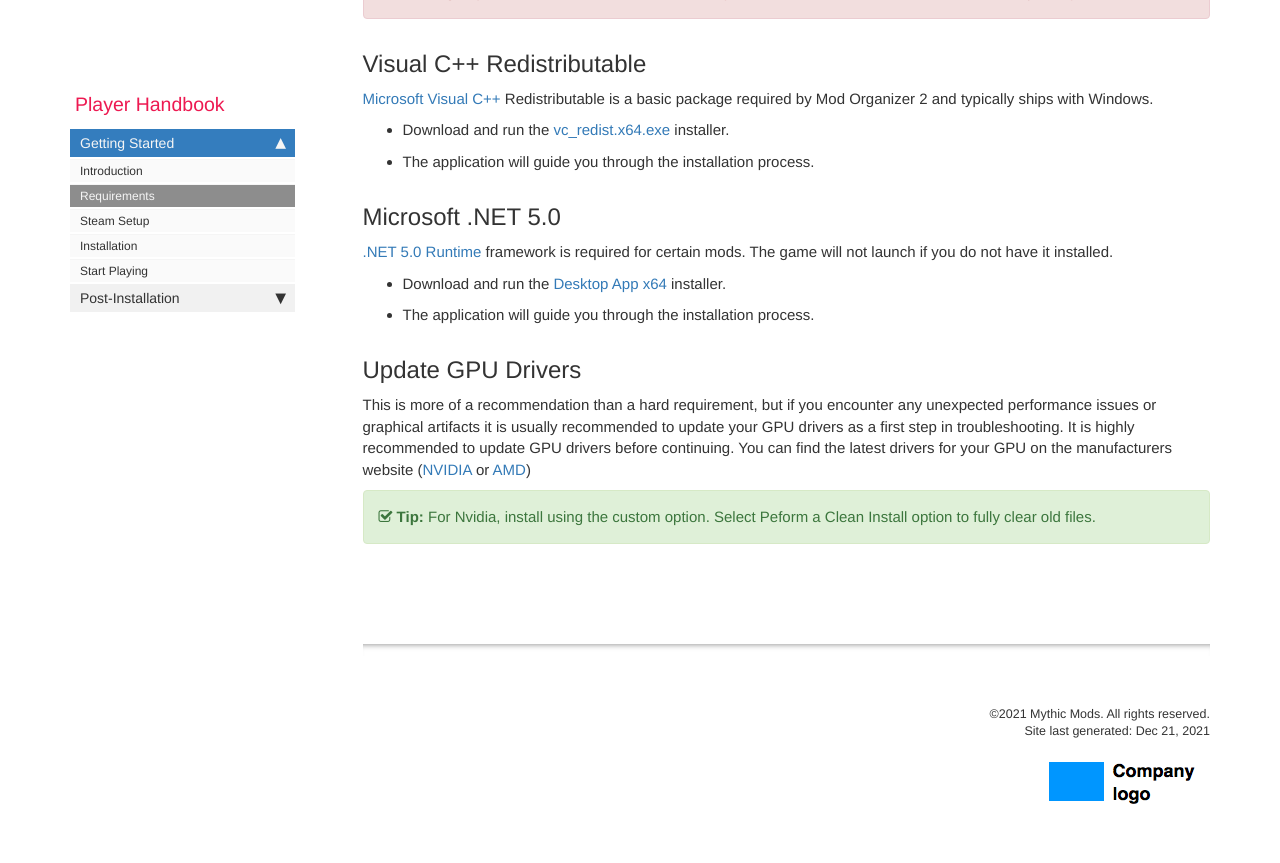
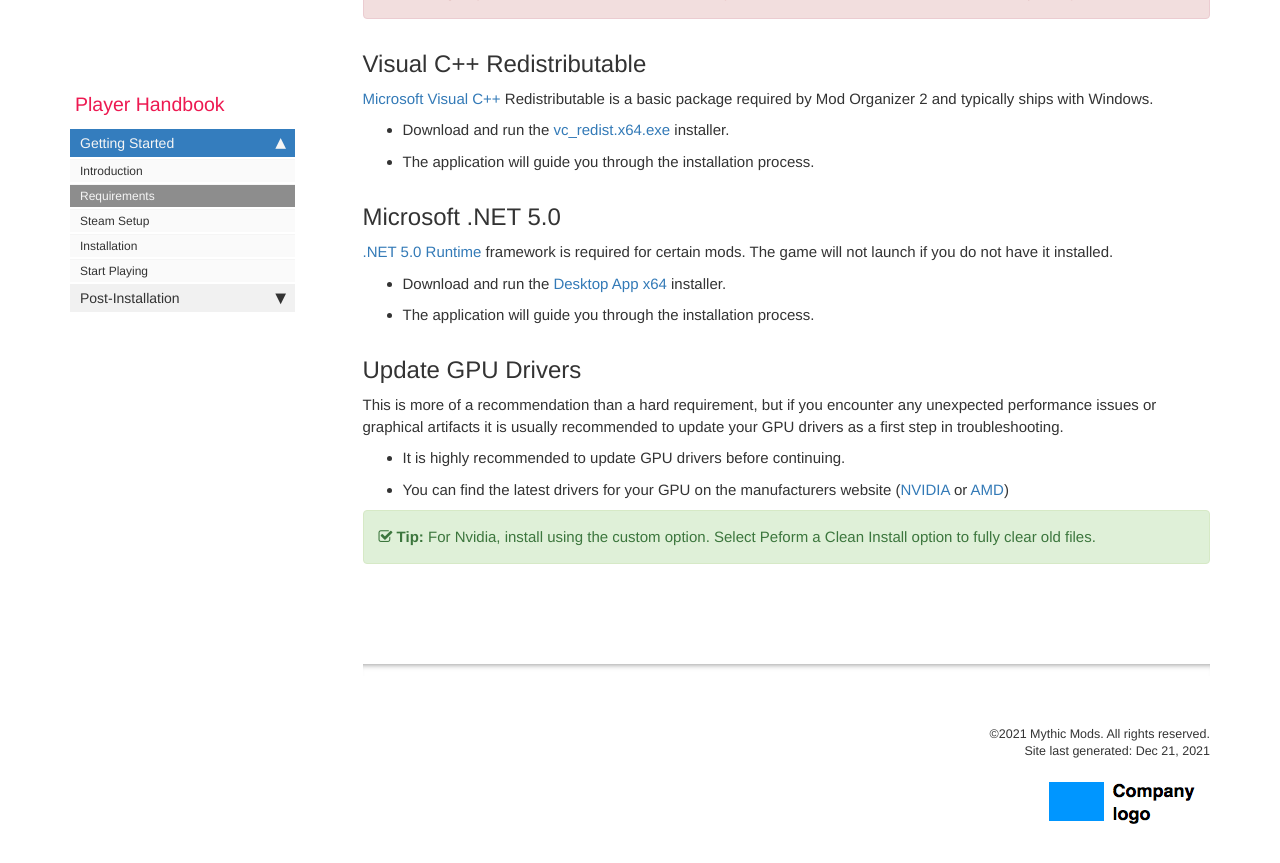
Before and after one commit to mythic-mods/mythic-mods.github.io, a Jekyll site: the page built from pages/mythic-skyrim/mythic-skyrim-requirements.md, in a window 1280 px wide and 900 px high, scrolled down 880 px. Shown: the top 863 px of the window. Built offline with Jekyll 4.4.1, drawn with Linux system fonts in a browser that asks for light colours; comment, search, counter and statistics services are not loaded.

```diff
--- a/pages/mythic-skyrim/mythic-skyrim-requirements.md
+++ b/pages/mythic-skyrim/mythic-skyrim-requirements.md
@@ -47,8 +47,9 @@ If you need to free up SSD space after installation, the downloaded archives can
 
 ## Update GPU Drivers
 
-This is more of a recommendation than a hard requirement, but if you encounter any unexpected performance issues or graphical artifacts it is usually recommended to update your GPU drivers as a first step in troubleshooting. It is highly recommended to update GPU drivers before continuing.
-You can find the latest drivers for your GPU on the manufacturers website ([NVIDIA] or [AMD])
+This is more of a recommendation than a hard requirement, but if you encounter any unexpected performance issues or graphical artifacts it is usually recommended to update your GPU drivers as a first step in troubleshooting.
+* It is highly recommended to update GPU drivers before continuing.
+* You can find the latest drivers for your GPU on the manufacturers website ([NVIDIA] or [AMD])
 
 {% include tip.html content="For Nvidia, install using the custom option. Select Peform a Clean Install option to fully clear old files." %}
 
```
